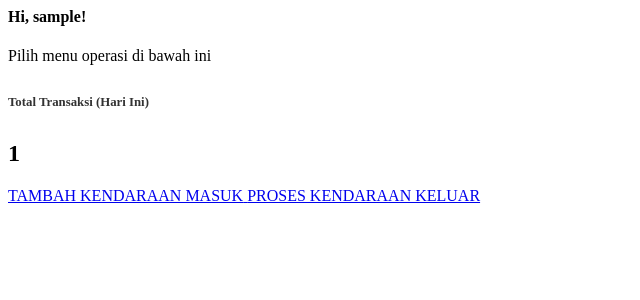
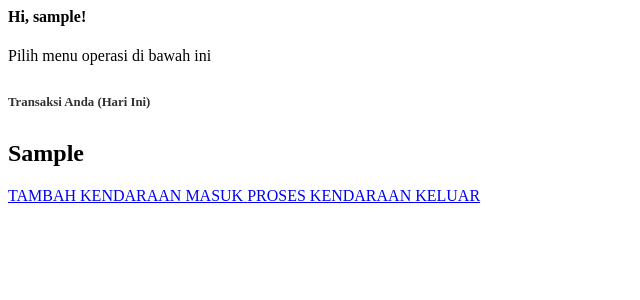
Before and after one commit to ifprocode/parking-mobile, a CodeIgniter app: the page made by application/views/dashboard/index.php in a window 1280 px wide. Shown: the top 300 px of the page, without its empty margins (0-640 px from the left). Run offline with CodeIgniter, Linux system fonts and the light colour scheme; tables that the repository leaves empty or names only in its code hold one stand-in row (values such as "Sample post"); the template is opened without the code that fills it: most values are stand-ins (such as "Sample title", 1, 10 or a date in 2020).

Commit message:
fix trx on production
fix trx on production

```diff
--- a/application/views/dashboard/index.php
+++ b/application/views/dashboard/index.php
@@ -12,17 +12,18 @@
     <?php endif; ?>
 
     <div class="row mb-4">
-        <!-- <div class="col-6">
-            <div class="card bg-primary text-white border-0 shadow-sm text-center p-3" style="border-radius: 12px;">
-                <h6 class="mb-1" style="font-size: 0.8rem; opacity: 0.8;">Transaksi Anda (Hari Ini)</h6>
-                <h2 class="mb-0 fw-bold"><?= isset($user_trx) ? $user_trx : 0 ?></h2>
-            </div>
-        </div> -->
         <div class="col-12">
-            <div class="card bg-success text-white border-0 shadow-sm text-center p-3" style="border-radius: 12px;">
-                <h6 class="mb-1" style="font-size: 0.8rem; opacity: 0.8;">Total Transaksi (Hari Ini)</h6>
-                <h2 class="mb-0 fw-bold"><?= isset($total_trx) ? $total_trx : 0 ?></h2>
-            </div>
+            <?php if(isset($role) && $role === 'admin'): ?>
+                <div class="card bg-success text-white border-0 shadow-sm text-center p-3" style="border-radius: 12px;">
+                    <h6 class="mb-1" style="font-size: 0.8rem; opacity: 0.8;">Total Transaksi (Hari Ini)</h6>
+                    <h2 class="mb-0 fw-bold"><?= isset($total_trx) ? $total_trx : 0 ?></h2>
+                </div>
+            <?php else: ?>
+                <div class="card bg-primary text-white border-0 shadow-sm text-center p-3" style="border-radius: 12px;">
+                    <h6 class="mb-1" style="font-size: 0.8rem; opacity: 0.8;">Transaksi Anda (Hari Ini)</h6>
+                    <h2 class="mb-0 fw-bold"><?= isset($user_trx) ? $user_trx : 0 ?></h2>
+                </div>
+            <?php endif; ?>
         </div>
     </div>
 
```
